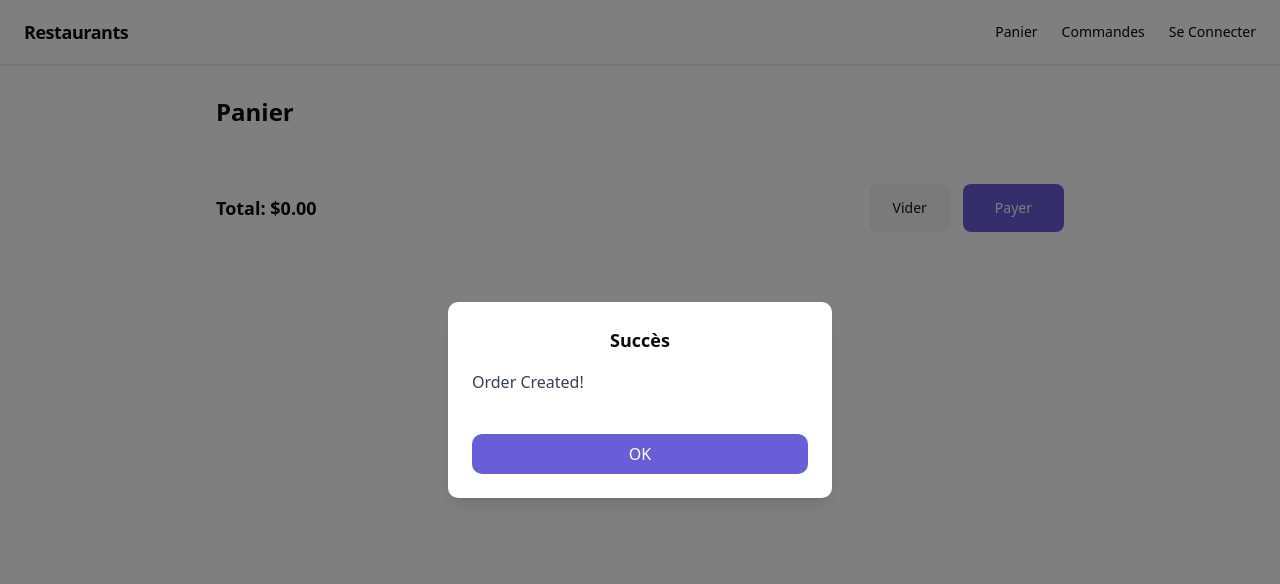
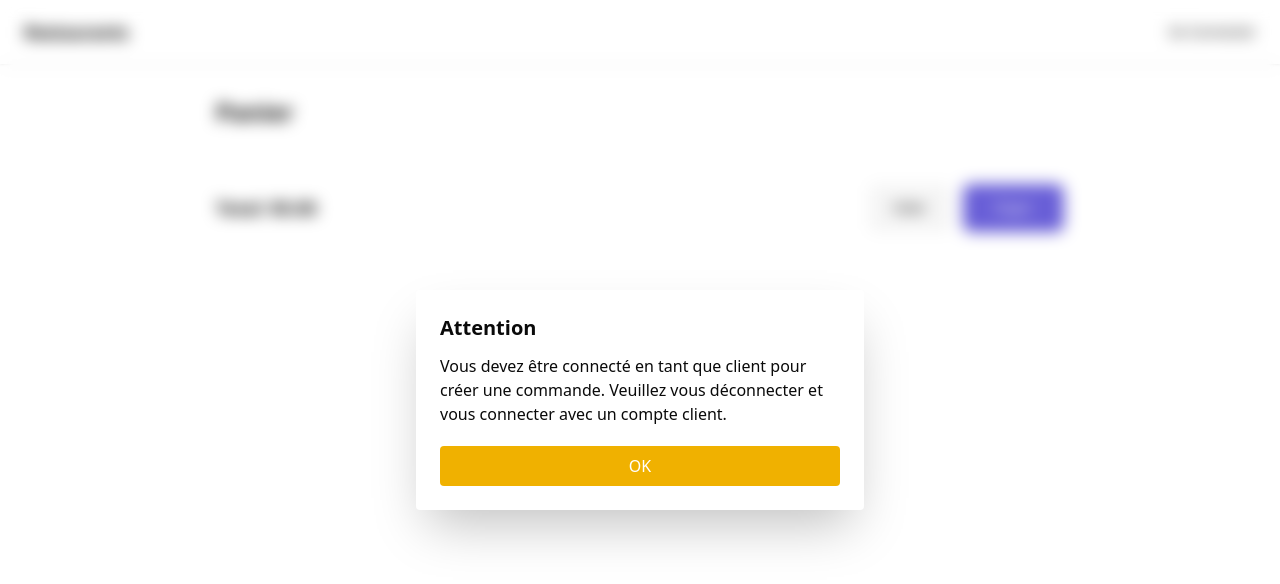
Before and after one commit to ianaliti/restaurant, a Next.js app: page /cart in a window 1280 px wide. Both pictures are taken after a click on the button "Payer". Shown: the top 584 px of the page. Built offline with nearby package versions, Linux system fonts and the light colour scheme.

Commit message:
isolate the route and create a new reusable component for message success, warning and error

```diff
--- a/src/app/(customer)/cart/page.tsx
+++ b/src/app/(customer)/cart/page.tsx
@@ -2,11 +2,12 @@
 
 import { useCartStore } from "@/app/store/cartStore";
 import { useOrderStore } from "@/app/store/orderStore";
+import { useAuthStore } from "@/app/store/authStore";
 import Image from "next/image";
 import { Button } from "@/components/ui/button";
 import { Card, CardContent } from "@/components/ui/card";
-import { useState } from "react";
-import { SuccessMessage } from "@/components/ui/SuccessMessage";
+import { useState, useMemo, useEffect } from "react";
+import { Message } from "@/components/ui/Message";
 
 export default function page() {
   const items = useCartStore(state => state.items || []);
@@ -16,9 +17,21 @@ export default function page() {
 
   const createOrder = useCartStore(state => state.createOrder);
   const addOrder = useOrderStore((state) => state.addOrder);
-  const totalPrice = useCartStore(state => state.getTotalPrice());
+  const { user } = useAuthStore();
+  const isCustomer = user?.role === 'customer';
 
   const [showSuccess, setShowSuccess] = useState(false);
+  const [warningMessage, setWarningMessage] = useState(false);
+  const [mounted, setMounted] = useState(false);
+
+  useEffect(() => {
+    setMounted(true);
+  }, []);
+
+  const totalPrice = useMemo(() => {
+    if (!mounted) return 0;
+    return items.reduce((total, item) => total + (item.price * item.quantity), 0);
+  }, [items, mounted]);
 
   const addPlat = (id: number) => {
     const item = items.find(i => i.id === id);
@@ -35,6 +48,10 @@ export default function page() {
   };
 
   const handleCreateOrder = () => {
+    if (!isCustomer) {
+      setWarningMessage(true);
+      return;
+    }
     const newOrder = createOrder();
     addOrder(newOrder);
     setShowSuccess(true);
@@ -72,13 +89,20 @@ export default function page() {
         <div className="flex items-center gap-3">
           <Button variant="secondary" className="h-12 rounded-3xl px-6" onClick={clearCart}>Vider</Button>
           <Button className="h-12 rounded-3xl px-8" onClick={handleCreateOrder}>Payer</Button>
-
-          {
-            showSuccess && (
-             <SuccessMessage
-                message="Order Created!"
-                onClose={() => setShowSuccess(false) }/>
-              )}
+          {showSuccess && (
+            <Message
+              type="success"
+              message="Order Created!"
+              onClose={() => setShowSuccess(false)}
+            />
+          )}
+          {warningMessage && (
+            <Message
+              type="warning"
+              message="Vous devez être connecté en tant que client pour créer une commande. Veuillez vous déconnecter et vous connecter avec un compte client."
+              onClose={() => setWarningMessage(false)}
+            />
+          )}
         </div>
       </div>
     </div>
--- a/src/app/(customer)/commands/page.tsx
+++ b/src/app/(customer)/commands/page.tsx
@@ -2,13 +2,15 @@
 
 import React from 'react'
 import { useOrderStore } from '@/app/store/orderStore'
+import ProtectedRoute from '@/components/auth/ProtectedRoute'
 
 const page: React.FC = () => {
   const orders = useOrderStore((state) => state.orders);
 
 
   return (
-    <div className='max-w-3xl mx-auto px-4 sm:px-6 py-8'>
+    <ProtectedRoute requiredRole="customer">
+      <div className='max-w-3xl mx-auto px-4 sm:px-6 py-8'>
       <h1 className='text-2xl font-bold mb-6'>Commandes</h1>
       <div className='flex flex-col gap-4'>
         {orders.map((o) => (
@@ -20,6 +22,7 @@ const page: React.FC = () => {
         ))}
       </div>
     </div>
+    </ProtectedRoute>
   )
 }
 
--- a/src/app/(customer)/components/navbar/Navbar.tsx
+++ b/src/app/(customer)/components/navbar/Navbar.tsx
@@ -24,15 +24,19 @@ const Navbar = () => {
           Restaurants
         </Link>
         <div className="flex items-center gap-6 text-sm">
+          {user && (
             <Link className="hover:text-primary transition-colors" href="/cart">
               Panier
             </Link>
+          )}
+          {user?.role === 'customer' && (
             <Link
               className="hover:text-primary transition-colors"
               href="/commands"
             >
               Commandes
             </Link>
+          )}
           {!user ? (
             <Link
               className="hover:text-primary transition-colors"
@@ -48,12 +52,14 @@ const Navbar = () => {
               >
                Logout
               </button>
+              {user.role === 'customer' && (
                 <Link
                   className="hover:text-primary transition-colors"
                   href="/profile"
                 >
                   Mon Profil
                 </Link>
+              )}
             </>
           )}
         </div>
--- a/src/app/admin/new-restaurant/page.tsx
+++ b/src/app/admin/new-restaurant/page.tsx
@@ -7,7 +7,7 @@ import { useRestaurantStore } from "@/app/store/restaurantStore";
 import { createUserWithoutLogin } from "@/app/store/userStore";
 import { useState } from "react";
 import { useRouter } from "next/navigation";
-import { SuccessMessage } from "@/components/ui/SuccessMessage";
+import { Message } from "@/components/ui/Message";
 
 export default function Page() {
   const router = useRouter();
@@ -118,7 +118,8 @@ export default function Page() {
             Ajouter
           </Button>
           {showSuccess && (
-            <SuccessMessage
+            <Message
+              type="success"
               message="Restaurateur ajouté avec succès!"
               onClose={() => {
                 setShowSuccess(false);
--- a/src/app/restaurateur/page.tsx
+++ b/src/app/restaurateur/page.tsx
@@ -6,7 +6,7 @@ import { Button } from "@/components/ui/button";
 import { useState, useEffect } from "react";
 import { useAuthStore } from "@/app/store/authStore";
 import { useRestaurantStore } from "@/app/store/restaurantStore";
-import { SuccessMessage } from "@/components/ui/SuccessMessage";
+import { Message } from "@/components/ui/Message";
 
 export default function RestaurantPage() {
   const { user } = useAuthStore();
@@ -131,7 +131,8 @@ export default function RestaurantPage() {
         </div>
 
         {showSuccess && (
-          <SuccessMessage
+          <Message
+            type="success"
             message="Restaurant mis à jour avec succès!"
             onClose={() => setShowSuccess(false)}
           />
--- a/src/app/restaurateur/plats/new-plat/page.tsx
+++ b/src/app/restaurateur/plats/new-plat/page.tsx
@@ -7,7 +7,7 @@ import { Button } from "@/components/ui/button";
 import { useAuthStore } from "@/app/store/authStore";
 import { usePlatStore } from "@/app/store/platStore";
 import { useRouter } from "next/navigation";
-import { SuccessMessage } from "@/components/ui/SuccessMessage";
+import { Message } from "@/components/ui/Message";
 
 export default function NewPlatPage() {
   const { user } = useAuthStore();
@@ -113,7 +113,8 @@ export default function NewPlatPage() {
         </div>
 
         {showSuccess && (
-          <SuccessMessage
+          <Message
+            type="success"
             message="Plat ajouté avec succès!"
             onClose={() => {
               setShowSuccess(false);
--- /dev/null
+++ b/src/components/ui/Message.tsx
@@ -0,0 +1,40 @@
+'use client';
+
+type MessageType = 'success' | 'warning' | 'error';
+
+interface MessageProps {
+  type: MessageType;
+  message: string;
+  onClose: () => void;
+}
+
+export function Message({ type, message, onClose }: MessageProps) {
+  const getTitle = () => {
+    if (type === 'success') return 'Succès';
+    if (type === 'warning') return 'Attention';
+    if (type === 'error') return 'Erreur';
+    return 'Message';
+  };
+
+  const getButtonColor = () => {
+    if (type === 'success') return 'bg-green-500 hover:bg-green-600';
+    if (type === 'warning') return 'bg-yellow-500 hover:bg-yellow-600';
+    if (type === 'error') return 'bg-red-500 hover:bg-red-600';
+    return 'bg-blue-500 hover:bg-blue-600';
+  };
+
+  return (
+    <div className="fixed top-0 left-0 right-0 bottom-0 backdrop-blur-sm flex items-center justify-center z-50">
+      <div className="bg-white rounded p-6 max-w-md w-11/12 shadow-2xl">
+        <h3 className="text-xl font-bold mb-3">{getTitle()}</h3>
+        <p className="mb-5">{message}</p>
+        <button
+          onClick={onClose}
+          className={`w-full ${getButtonColor()} text-white py-2 px-4 rounded`}
+        >
+          OK
+        </button>
+      </div>
+    </div>
+  );
+}
--- a/src/components/ui/SuccessMessage.tsx
+++ /dev/null
@@ -1,25 +0,0 @@
-'use client';
-
-interface SuccessMessageProps {
-  message: string;
-  onClose: () => void;
-}
-
-export function SuccessMessage({ message, onClose }: SuccessMessageProps) {
-  return (
-    <div className='fixed inset-0 bg-black/50 flex items-center justify-center z-50'>
-      <div className='bg-white rounded-lg shadow-lg p-6 max-w-sm mx-4 w-150'>
-        <div className='flex items-center gap-3 mb-4 justify-center'>
-          <h3 className='text-lg font-bold text-grey-900'>Succès</h3>
-        </div>
-        <p className='text-gray-700 mb-10'>{message}</p>
-        <button
-          onClick={onClose}
-          className='w-full bg-primary text-white py-2 px-4 rounded-lg hover:bg-primary/90'
-        >
-          OK
-        </button>
-      </div>
-    </div>
-  );
-}
```
Also changed, not shown: src/app/(customer)/profile/page.tsx (+9 -13 lines). Lines whose indentation alone changed are shown as unchanged.
